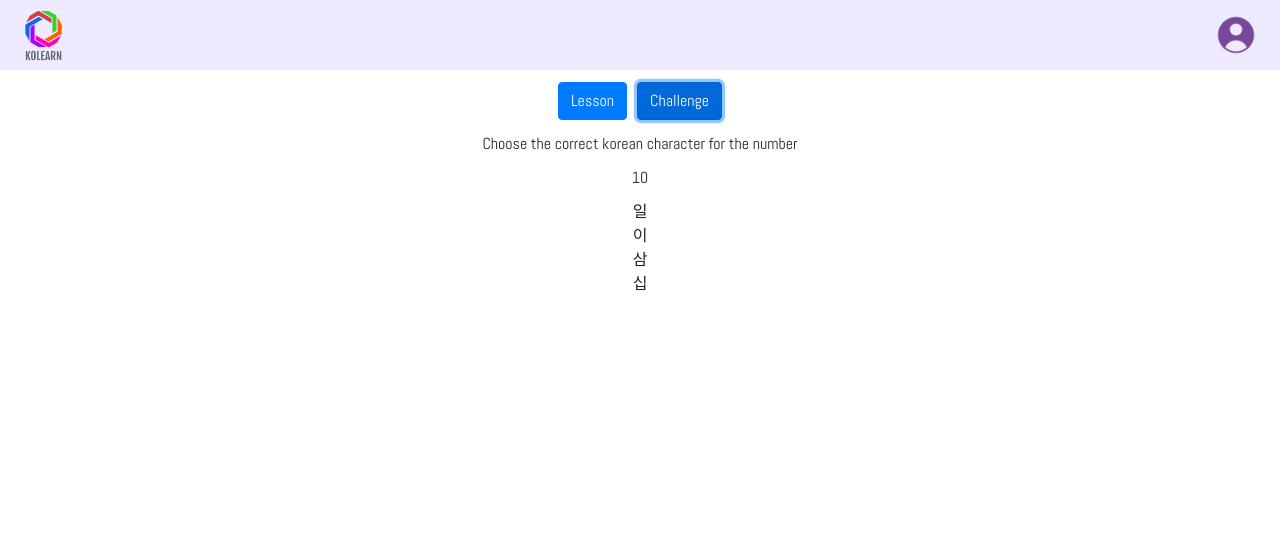
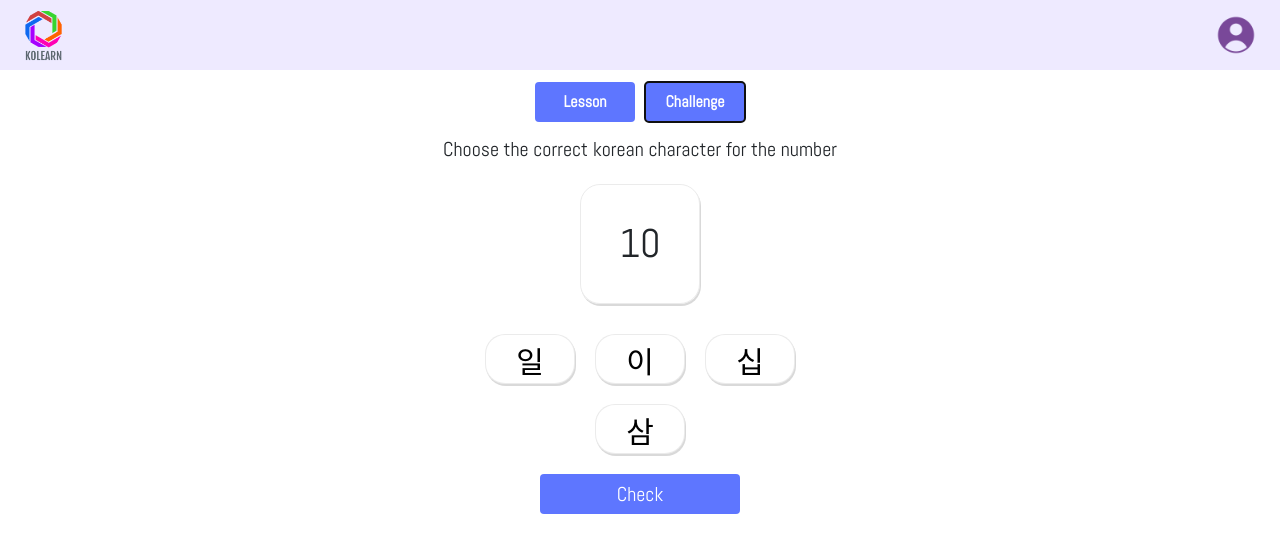
Before and after one commit to ting-c/language_app, a React (Create React App) app: page /skill in a window 1280 px wide. Both pictures are taken after a click on the button "Challenge". Shown: the top 552 px of the page. Built offline with nearby package versions, Linux system fonts and the light colour scheme.

Commit message:
created answer checking feature using hooks

```diff
--- a/src/components/ChallengeContainer/ChallengeContainer.jsx
+++ b/src/components/ChallengeContainer/ChallengeContainer.jsx
@@ -1,18 +1,28 @@
-import React from 'react';
+import React, { useState } from 'react';
 import './ChallengeContainer.styles.scss';
 import ChallengeHeader from './../ChallengeHeader/ChallengeHeader';
 import ChallengeContent from './../ChallengeContent/ChallengeContent';
 import ChallengeOptions from './../ChallengeOptions/ChallengeOptions';
-import { header, content, correct_option, incorrect_options } from './../../data-store/number_sino/number_sino_challenge';
+import { header, content, options, answer } from './../../data-store/number_sino/number_sino_challenge';
 
-const ChallengeContainer = () => (
-	<div className="ChallengeContainer">
-		<ChallengeHeader {...{header}} />
-		<ChallengeContent {...{content}} />
-		<ChallengeOptions
-			{...{correct_option, incorrect_options}}
-		/>
-	</div>
-);
+const ChallengeContainer = () => {
+	const [selectedOptionId, optionClicked] = useState(null);
+
+	const checkAnswer = () => {
+			if (selectedOptionId === answer.id) {
+				console.log("answer is correct");
+			} else {
+				console.log("wrong answer");
+			}
+	};
+
+	return (
+		<div className="ChallengeContainer">
+			<ChallengeHeader {...{ header }} />
+			<ChallengeContent {...{ content }} />
+			<ChallengeOptions {...{ options, answer, optionClicked }} />
+			<button className='check-button' onClick={() => checkAnswer(answer.id)}>Check</button>
+		</div>
+	);};
 
 export default ChallengeContainer;
--- a/src/components/ChallengeContainer/ChallengeContainer.styles.scss
+++ b/src/components/ChallengeContainer/ChallengeContainer.styles.scss
@@ -0,0 +1,17 @@
+.ChallengeContainer {
+  display: flex;
+  flex-direction: column;
+  align-items: center;
+  text-align: center;
+  font-size: 20px;
+
+  .check-button {
+    height: 40px;
+    width: 200px;
+    border: none;
+    background-color: rgb(94, 118, 255);
+    border-radius: 4px;
+     color: white;
+  }
+
+}
--- a/src/components/ChallengeContent/ChallengeContent.jsx
+++ b/src/components/ChallengeContent/ChallengeContent.jsx
@@ -3,7 +3,7 @@ import "./ChallengeContent.styles.scss";
 
 const ChallengeContent = ({ content }) => (
 	<div className="ChallengeContent">
-    {content}
+    <div>{content.numeral}</div>
 	</div>
 );
 
--- a/src/components/ChallengeContent/ChallengeContent.styles.scss
+++ b/src/components/ChallengeContent/ChallengeContent.styles.scss
@@ -1,6 +1,15 @@
 .ChallengeContent {
   display: flex;
   flex-direction: column;
-  text-align: center;
+  align-items: center;
   margin: 10px;
+  font-size: 40px;
+  border: 1px solid rgba(201, 201, 201, 0.377);
+  border-radius: 20px;
+  box-shadow: 1px 2px rgba(173, 173, 173, 0.459);
+  width: 120px;
+  height: 120px;
+  div {
+    margin: auto;
+  }
 }
--- a/src/components/ChallengeOptions/ChallengeOptions.jsx
+++ b/src/components/ChallengeOptions/ChallengeOptions.jsx
@@ -1,16 +1,19 @@
 import React from 'react';
 import './ChallengeOptions.styles.scss';
+import Button from 'react-bootstrap/Button';
 
-const ChallengeOptions = ({incorrect_options, correct_option}) => (
-  <div className='ChallengeOptions'>
-    {incorrect_options.map(option => (
-      <div className='option'>
-        {option}
-      </div>
-    ))}
-    <div className='option'>{correct_option}</div>
-  </div>
+const ChallengeOptions = ( {options, optionClicked} ) => {
 
-)
+  return (
+    <div className='ChallengeOptions'>
+      { options.map(option => {
+        const { id, korean_char } = option;
+        return (
+          <Button className='option' key={id} onClick={() => optionClicked(id)}>
+            {korean_char}
+          </Button>
+        )})}
+    </div>
+)}
 
 export default ChallengeOptions;
--- a/src/components/ChallengeOptions/ChallengeOptions.styles.scss
+++ b/src/components/ChallengeOptions/ChallengeOptions.styles.scss
@@ -1,6 +1,27 @@
 .ChallengeOptions {
   display: flex;
-  flex-direction: column;
+  flex-wrap: wrap;
+  justify-content: center;
   text-align: center;
   margin: 10px;
+  width: 80%;
+  max-width: 600px;
+
+  .option {
+    display: flex;
+    flex-direction: column;
+    align-items: center;
+    margin: 10px;
+    font-size: 30px;
+    border: 1px solid rgba(201, 201, 201, 0.377);
+    border-radius: 20px;
+    box-shadow: 1px 2px rgba(173, 173, 173, 0.459);
+    width: 90px;
+    height: 50px;
+    background-color: white;
+    color: black;
+    &:active, &:hover, &:checked, &:focus, &:target {
+      background-color: rgb(184, 184, 184);
+    }
+  }
 }
--- a/src/components/LessonContainer/LessonContainer.jsx
+++ b/src/components/LessonContainer/LessonContainer.jsx
@@ -12,9 +12,9 @@ const LessonContainer = () => {
       </div>
       <div className='card-group'>
       { number_list.map( number => {
-        const { numeral, korean_char, romanization } = number
+        const { id, numeral, korean_char, romanization } = number
         return (
-          <div className='card'>
+          <div className='card' key={id}>
             <div>{numeral}</div>
             <div>{korean_char}</div>
             <div>{romanization}</div>
--- a/src/components/LessonContainer/LessonContainer.styles.scss
+++ b/src/components/LessonContainer/LessonContainer.styles.scss
@@ -10,15 +10,16 @@
     justify-content: center;
     flex-wrap: wrap;
     .card {
-      width: 70px;
-      height: 100px;
+      width: 80px;
+      height: 110px;
       margin: 5px;
       padding: 2px;
       border: 1px solid rgba(196, 196, 196, 0.486);
+      border-radius: 7px;
       box-shadow: 0 2px rgba(156, 156, 156, 0.348);
       text-align: center;
       font-weight: 500;
-      font-size: 20px;
+      font-size: 23px;
 
     }
   }
--- a/src/data-store/number_sino/number_sino_challenge.js
+++ b/src/data-store/number_sino/number_sino_challenge.js
@@ -6,7 +6,10 @@ const incorrect_random_numbers = number_sino.number_list.filter(
 	number => number.id !== random_number.id
 );
 
+export const answer = random_number;
+const incorrect_options = incorrect_random_numbers.slice(0,3);
+const unsorted_options = [...incorrect_options, answer];
+
 export const header = "Choose the correct korean character for the number";
-export const content = random_number.numeral;
-export const correct_option = random_number.korean_char;
-export const incorrect_options = incorrect_random_numbers.slice(0,3).map(number => number.korean_char);
+export const content = random_number;
+export const options = unsorted_options.sort(() => Math.random() - 0.5);
--- a/src/pages/SkillPage/SkillPage.jsx
+++ b/src/pages/SkillPage/SkillPage.jsx
@@ -2,18 +2,16 @@ import React, { useState } from "react";
 import "./SkillPage.styles.scss";
 import LessonContainer from  './../../components/LessonContainer/LessonContainer';
 import ChallengeContainer from  './../../components/ChallengeContainer/ChallengeContainer';
-import Button from "react-bootstrap/Button";
 
 const SkillPage = () => {
 
 	const [displayChallenge, setChallenge] = useState(false);
-	console.log(displayChallenge);
 
 	return (
 		<div className="SkillPage">
 			<div className='button-group'>
-				<Button onClick={() => setChallenge(false)}>Lesson</Button>
-				<Button onClick={() => setChallenge(true)}>Challenge</Button>
+				<button onClick={() => setChallenge(false)}>Lesson</button>
+				<button onClick={() => setChallenge(true)}>Challenge</button>
 			</div>
 
 			{displayChallenge ? <ChallengeContainer /> : <LessonContainer />}
--- a/src/pages/SkillPage/SkillPage.styles.scss
+++ b/src/pages/SkillPage/SkillPage.styles.scss
@@ -9,7 +9,13 @@
 
     Button {
       margin: 2px 5px;
-      font-weight: 500;
+      font-weight: 600;
+      height: 40px;
+      width: 100px;
+      border: none;
+      background-color: rgb(94, 118, 255);
+      border-radius: 4px;
+      color: white;
     }
   }
 
```
